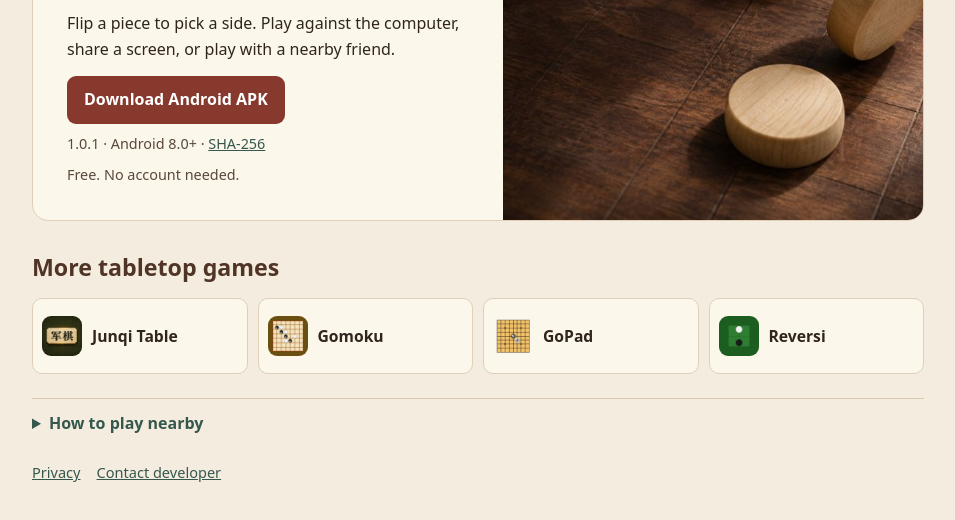
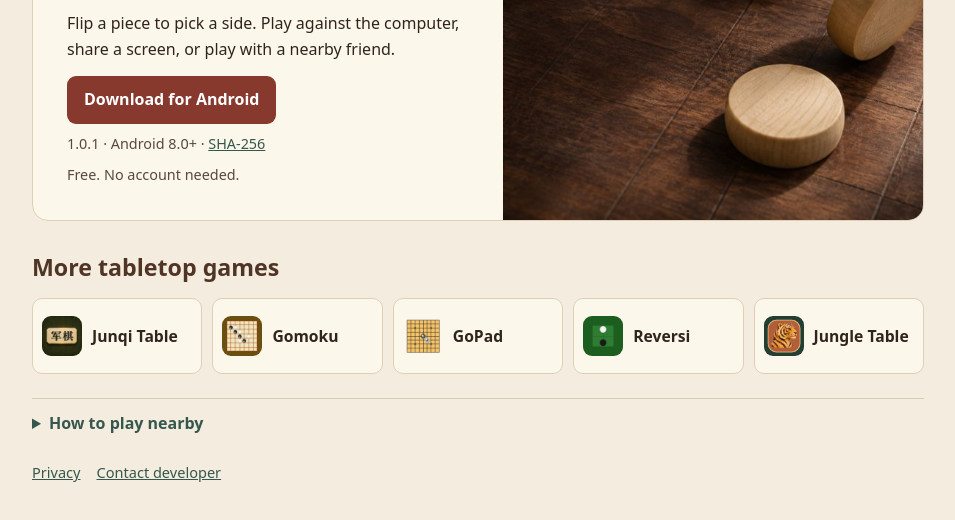
Before and after one commit to lihywh/lihywh.github.io, a plain HTML site: page tea-banqi/index.html in a window 1280 px wide. Shown: the part 226-746 px from the top of the page, without its empty margins (162-1117 px from the left). Drawn offline with Linux system fonts and the light colour scheme.

Commit message:
Complete the Tea House Dark Chess game collection

```diff
--- a/tea-banqi/index.html
+++ b/tea-banqi/index.html
@@ -32,7 +32,7 @@ a{color:#36574d}
 a:focus-visible{outline:3px solid #36574d;outline-offset:4px}
 .more{margin-top:28px}
 .more h2{color:#503426;font-size:1.45rem}
-.games{list-style:none;margin:12px 0 0;padding:0;display:grid;grid-template-columns:repeat(4,minmax(0,1fr));gap:10px}
+.games{list-style:none;margin:12px 0 0;padding:0;display:grid;grid-template-columns:repeat(auto-fit,minmax(150px,1fr));gap:10px}
 .games a{display:flex;align-items:center;gap:10px;min-height:76px;padding:9px;border:1px solid #dfcfb8;border-radius:10px;background:#fcf7eb;text-decoration:none}
 .games a:hover{background:#efe1c8}
 .games img{width:40px;height:40px;border-radius:9px;flex:none}
@@ -56,7 +56,7 @@ html[lang=en] .games small{display:none}
     <h1 data-en="Tea House Dark Chess" data-hans="茶馆暗棋">茶館暗棋</h1>
     <p class="subtitle">Android</p>
     <p class="summary" data-en="Flip a piece to pick a side. Play against the computer, share a screen, or play with a nearby friend." data-hans="翻一枚棋决定先手阵营。离线练习、同屏双人，或和身边的朋友对弈。">翻一枚棋決定先手陣營。離線練習、同機雙人，或和身邊的朋友對弈。</p>
-    <a class="download" href="TeaHouseDarkChess-1.0.1.apk" data-en="Download Android APK" data-hans="下载 Android APK">下載 Android APK</a>
+    <a class="download" href="TeaHouseDarkChess-1.0.1.apk" data-en="Download for Android" data-hans="下载茶馆暗棋">下載茶館暗棋</a>
     <p class="meta">1.0.1 · Android 8.0+ · <a href="SHA256SUMS">SHA-256</a></p>
     <p class="meta" data-en="Free. No account needed." data-hans="免费，无需账号。">免費，無需帳號。</p>
   </div>
@@ -69,6 +69,7 @@ html[lang=en] .games small{display:none}
     <li><a href="/download/gomoku/"><img src="/download/gomoku/icon.png" alt="" width="40" height="40"><span><strong data-en="Gomoku">五子棋</strong><small lang="en">Gomoku</small></span></a></li>
     <li><a href="/download/gopad/"><img src="/download/gopad/icon.png" alt="" width="40" height="40"><span><strong data-en="GoPad" data-hans="围棋">圍棋</strong><small lang="en">GoPad</small></span></a></li>
     <li><a href="/download/reversi/"><img src="/download/reversi/icon.png" alt="" width="40" height="40"><span><strong data-en="Reversi">黑白棋</strong><small lang="en">Reversi</small></span></a></li>
+    <li><a href="/download/jungletable/"><img src="/download/jungletable/icon.png" alt="" width="40" height="40"><span><strong data-en="Jungle Table" data-hans="斗兽棋同桌">鬥獸棋同桌</strong><small lang="en">Jungle Table</small></span></a></li>
   </ul>
 </section>
 <details>
```
